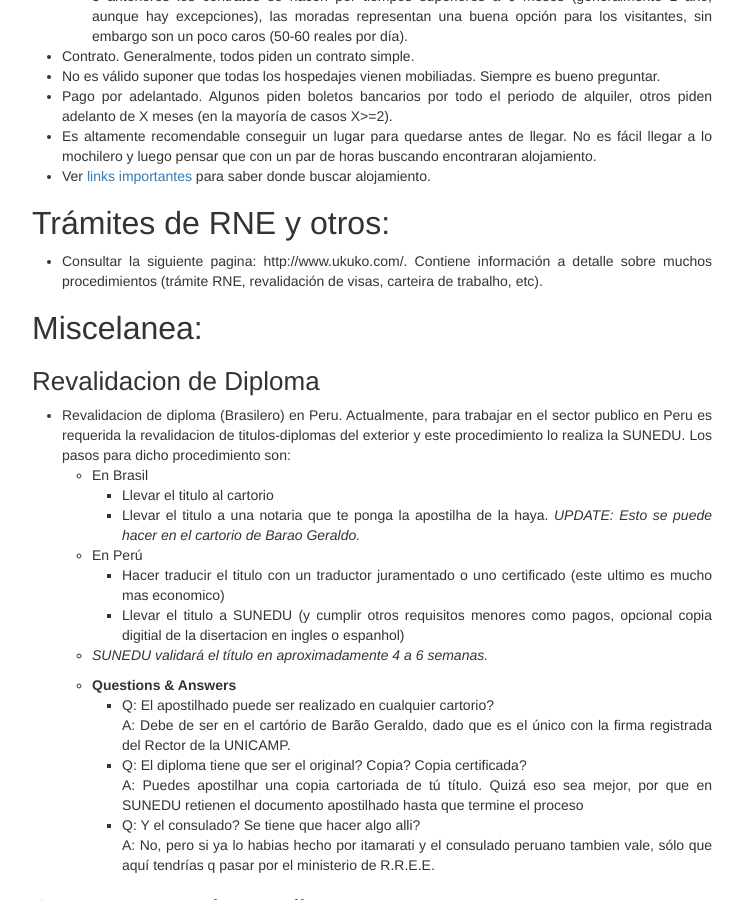
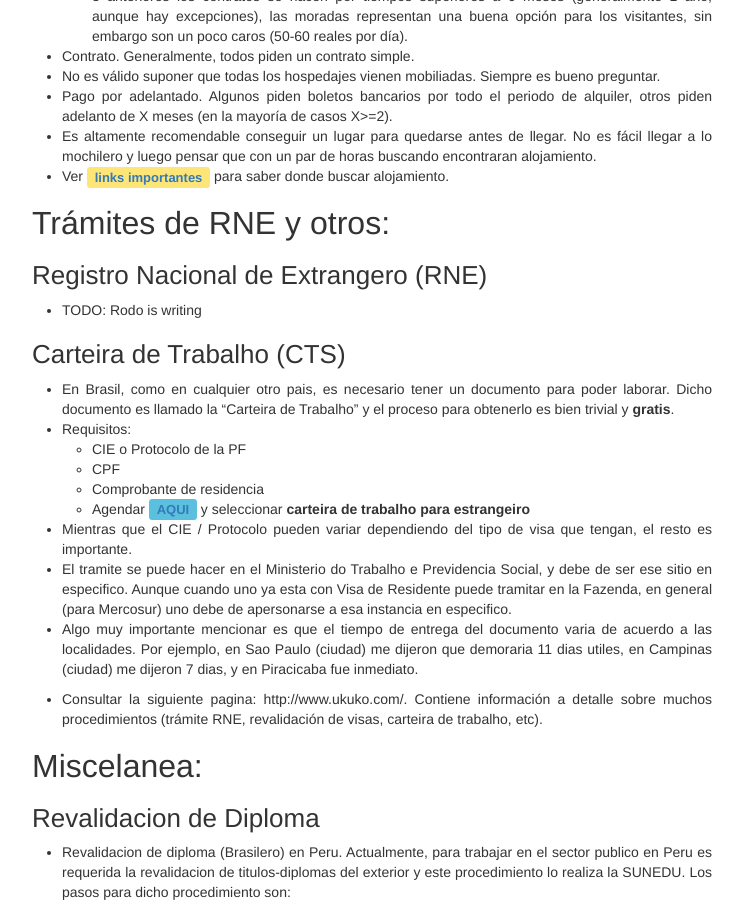
Before and after one commit to berthin/berthin.github.io, a Jekyll site: the page built from _posts/2016-03-04-dicas-ic-unicamp.markdown, in a window 1280 px wide and 900 px high, scrolled down 2233 px. Shown: the whole window, without its empty margins (268-1011 px from the left). Built offline with Jekyll 4.4.1, drawn with Linux system fonts in a browser that asks for light colours; nearby versions of some CDN libraries; formulas are drawn with MathJax 3; a style sheet for code colours, icons or effects is not loaded.

Commit message:
Adding CTS & configurating links styles

```diff
--- a/_posts/2016-03-04-dicas-ic-unicamp.markdown
+++ b/_posts/2016-03-04-dicas-ic-unicamp.markdown
@@ -71,9 +71,24 @@ El presente fue escrito con el único objetivo de ayudar a todas aquellas person
 * No es válido suponer que todas los hospedajes vienen mobiliadas. Siempre es bueno preguntar.
 * Pago por adelantado. Algunos piden boletos bancarios por todo el periodo de alquiler, otros piden adelanto de X meses (en la mayoría de casos X>=2).
 * Es altamente recomendable conseguir un lugar para quedarse antes de llegar. No es fácil llegar a lo mochilero y luego pensar que con un par de horas buscando encontraran alojamiento.
-* Ver [links importantes](#links-importantes) para saber donde buscar alojamiento.
+* Ver <span class="label label-warning" style="font-size:small; font-weight:bold; background-color:#fee578"><a href="#links-importantes">links importantes</a></span> para saber donde buscar alojamiento.
 
 ## Trámites de RNE y otros: <a id="tramites"></a>
+### Registro Nacional de Extrangero (RNE)
+* TODO: Rodo is writing
+
+### Carteira de Trabalho (CTS)
+* En Brasil, como en cualquier otro pais, es necesario tener un documento para poder laborar. Dicho documento es llamado la "Carteira de Trabalho" y el proceso para obtenerlo es bien trivial y **gratis**.
+* Requisitos:
+    * CIE o Protocolo de la PF
+    * CPF
+    * Comprobante de residencia
+    * Agendar <span class="label label-info" style="font-size:small"><a href="http://saaweb.mte.gov.br/inter/saa/pages/agendamento/main.seam">AQUI</a></span>
+y seleccionar **carteira de trabalho para estrangeiro**
+* Mientras que el CIE / Protocolo pueden variar dependiendo del tipo de visa que tengan, el resto es importante.
+* El tramite se puede hacer en el Ministerio do Trabalho e Previdencia Social, y debe de ser ese sitio en especifico. Aunque cuando uno ya esta con Visa de Residente puede tramitar en la Fazenda, en general (para Mercosur) uno debe de apersonarse a esa instancia en especifico.
+* Algo muy importante mencionar es que el tiempo de entrega del documento varia de acuerdo a las localidades. Por ejemplo, en Sao Paulo (ciudad) me dijeron que demoraria 11 dias utiles, en Campinas (ciudad) me dijeron 7 dias, y en Piracicaba fue inmediato.
+
 * Consultar la siguiente pagina: http://www.ukuko.com/. Contiene información a detalle sobre muchos procedimientos (trámite RNE, revalidación de visas, carteira de trabalho, etc).
 
 ## Miscelanea: <a id="miscelanea"></a>
```
